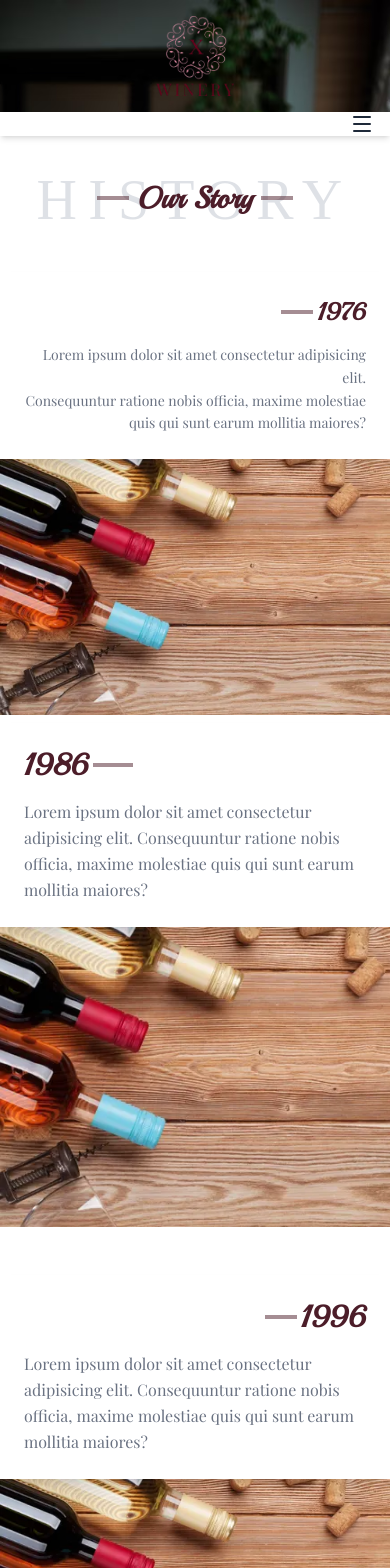
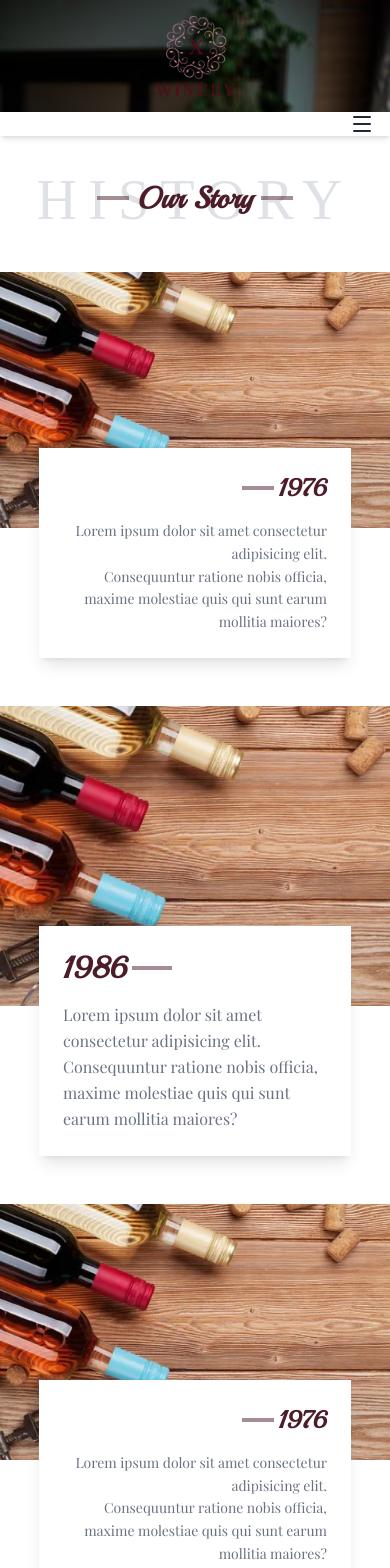
Before and after one commit to laksamba/winery, a React (Vite) app: page /ourstory in a window 390 px wide. Shown: the top 1568 px of the page. Built offline with nearby package versions, Linux system fonts and the light colour scheme.

Commit message:
fixed typo and card

```diff
--- a/src/Pages/OurHistory.jsx
+++ b/src/Pages/OurHistory.jsx
@@ -9,11 +9,11 @@ const OurHistory = () => {
   <div className="w-full lg:w-[60%] text-center">
     {/* headings */}
     <div className="my-6 lg:my-9">
-      <h2 className="text-5xl sm:text-6xl font-[Playfair] lg:text-[6rem] text-gray-300 tracking-[0.1rem] mb-0 leading-none opacity-70">
+      <h2 className="text-[3.5rem] sm:text-6xl font-[Playfair] lg:text-[6rem] text-gray-300 tracking-[0.1rem] mb-0 leading-none opacity-70">
         ABOUT US
       </h2>
 
-      <h3 className="text-3xl sm:text-4xl lg:text-5xl font-bold text-[#4c1d29] -mt-10 sm:-mt-12 lg:-mt-18 mb-10 lg:mb-14 relative">
+      <h3 className="text-3xl sm:text-4xl lg:text-5xl font-bold text-[#4c1d29] -mt-12 sm:-mt-12 lg:-mt-18 mb-10 lg:mb-14 relative">
         <div className="flex justify-center items-center">
           <hr className="border-2 w-10 sm:w-14 border-[#4c1d29]/50" />
           <span className="bg-transparent px-2 relative playball">
--- a/src/Pages/OurStory.jsx
+++ b/src/Pages/OurStory.jsx
@@ -21,10 +21,10 @@ const OurStory = () => {
       </div>
 
       {/*-------------------------- containers  1st-----------------------*/}
-      <div className="flex flex-col-reverse md:flex-row items-center relative mt-12 md:mt-24">
+      <div className="flex flex-col md:flex-row items-center relative mt-12 md:mt-24">
         {/* Text Card */}
         <div
-          className="flex flex-col justify-center bg-white w-full md:w-1/2 h-auto md:h-80 z-10 p-6 md:p-6 shadow-lg
+          className="flex flex-col justify-center  bg-white w-[80%] -mt-20 md:mt-0 md:w-1/2 h-auto md:h-80 z-10 p-6 md:p-6 shadow-lg
                   md:-mr-24 lg:-mr-30 md:ml-16 order-2 md:order-1 text-right"
         >
           <div className="flex items-center justify-end mb-4 gap-1">
@@ -56,7 +56,7 @@ const OurStory = () => {
 
       {/*------------------------------ container 2nd -----------------------------*/}
 
-      <div className="flex flex-col md:flex-row items-center relative text-left mt-12 md:mt-24">
+      <div className="flex flex-col-reverse md:flex-row items-center relative text-left mt-12 md:mt-24">
         {/* Image Section */}
         <div className="w-full md:w-[45%] h-[300px] md:h-[500px] md:ml-16 order-2 md:order-1">
           <img
@@ -68,7 +68,7 @@ const OurStory = () => {
         </div>
 
         {/* Content Section */}
-        <div className="flex flex-col justify-center bg-white w-full md:w-[50%] h-auto md:h-80 z-10 -mt-10 md:mt-0 md:-ml-30 p-6 md:p-8 shadow-lg order-1 md:order-2">
+        <div className="flex flex-col justify-center bg-white w-[80%] md:w-[50%]  h-auto md:h-80 z-10 -mt-20 md:mt-0 md:-ml-30 p-6 md:p-8 shadow-lg order-1 md:order-2">
           <div className="flex items-center justify-start mb-4 gap-1">
             <h1 className="text-3xl md:text-4xl text-[#4c1d29] font-bold font-[playball]">
               1986
@@ -86,25 +86,30 @@ const OurStory = () => {
       </div>
 
       {/*-------------------------- containers  3rst-----------------------*/}
-      <div className="flex flex-col-reverse lg:flex-row items-center relative mt-12 lg:mt-24">
+     <div className="flex flex-col md:flex-row items-center relative mt-12 md:mt-24">
         {/* Text Card */}
-        <div className="flex flex-col justify-center bg-white w-full lg:w-1/2 h-auto lg:h-80 z-10 p-6 lg:p-8 shadow-lg lg:-mr-12 xl:-mr-16 order-2 lg:order-1">
+        <div
+          className="flex flex-col justify-center bg-white w-[80%] md:w-1/2 -mt-20 md:mt-0 h-auto md:h-80 z-10 p-6 md:p-6 shadow-lg
+                  md:-mr-24 lg:-mr-30 md:ml-16 order-2 md:order-1 text-right"
+        >
           <div className="flex items-center justify-end mb-4 gap-1">
-            <hr className="border-2 w-8 lg:w-10 border-[#4c1d29]/50" />
-            <h1 className="text-3xl lg:text-4xl text-[#4c1d29] font-bold font-[playball]">
-              1996
+            <hr className="border-2 w-8 md:w-10 border-[#4c1d29]/50" />
+            <h1 className="text-2xl md:text-4xl text-[#4c1d29] font-bold font-[playball]">
+              1976
             </h1>
           </div>
-          <p className="text-gray-500 text-base lg:text-xl font-paragraph leading-relaxed">
-            Lorem ipsum dolor sit amet consectetur adipisicing elit. Consequuntur <br className="hidden lg:block" />
-            ratione nobis officia, maxime molestiae quis qui{" "}
-            <br className="hidden lg:block" />
-            sunt earum mollitia maiores?
+
+          <p className="text-gray-500 text-sm md:text-xl font-paragraph leading-relaxed">
+            Lorem ipsum dolor sit amet consectetur adipisicing elit.
+            <br className="block md:hidden" /> Consequuntur ratione nobis
+            officia,
+            <br className="hidden md:block" /> maxime molestiae quis qui sunt
+            earum mollitia maiores?
           </p>
         </div>
 
         {/* Image Section */}
-        <div className="w-full lg:w-1/2 h-64 lg:h-96 xl:h-[500px] bg-amber-800 order-1 lg:order-2">
+        <div className="w-full md:w-[45%] h-64 md:h-[500px] bg-amber-800 order-1 md:order-2">
           <img
             src={image}
             loading="lazy"
--- a/src/Pages/Wineshop.jsx
+++ b/src/Pages/Wineshop.jsx
@@ -12,7 +12,7 @@ export default function WineShop() {
         SHOP NOW
       </h2>
 
-      <h3 className="md:text-5xl text-2xl font-bold text-[#4c1d29] md:-mt-18 -mt-11 md:mb-14 mb-10 relative">
+      <h3 className="md:text-5xl text-3xl font-bold text-[#4c1d29] md:-mt-18 -mt-11 md:mb-14 mb-10 relative">
         <div className="flex justify-center items-center">
           <hr className="border-2 md:w-14 w-9 border-[#4c1d29]/50" />
           <span className="bg-transparent md:px-6 px-3 relative font-[playball]">
@@ -29,17 +29,18 @@ export default function WineShop() {
           spaceBetween={15}
           slidesPerView={4}
           loop={false}
+          lazy={true}
           breakpoints={{
             320: { slidesPerView: 1 },
             640: { slidesPerView: 2 },
             1024: { slidesPerView: 3 },
             1280: { slidesPerView: 4 },
-          }} className="w-95 md:w-full" >
+          }}
+          className="w-85 md:w-full hidden"
+        >
           {wines.map((wine) => (
-            <SwiperSlide key={wine.id} >
-              <div
-                className="bg-[#4c1d29] rounded-lg overflow-hidden relative text-white border-4 border-[#4c1d29] "
-              >
+            <SwiperSlide key={wine.id}>
+              <div className="bg-[#4c1d29] rounded-lg overflow-hidden relative text-white border-4 border-[#4c1d29] ">
                 {wine.sale && (
                   <>
                     <div className="absolute top-2 left-2 bg-[#4c1d29] px-2 py-1 text-xs uppercase rounded">
@@ -94,8 +95,14 @@ export default function WineShop() {
             .swiper-button-next::after, .swiper-button-prev::after {
               font-size: 16px ;
             }
+            @media (max-width: 767px) {
+       .swiper-button-next,
+        .swiper-button-prev {
+      display: none;
+    }
+  }
           `}
-          </style>
+        </style>
       </div>
     </section>
   );
```
